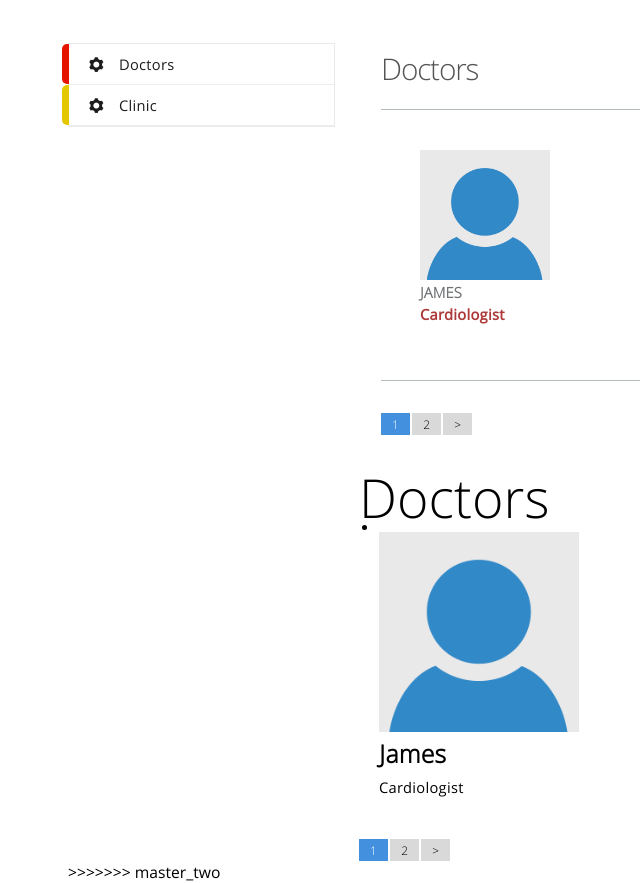
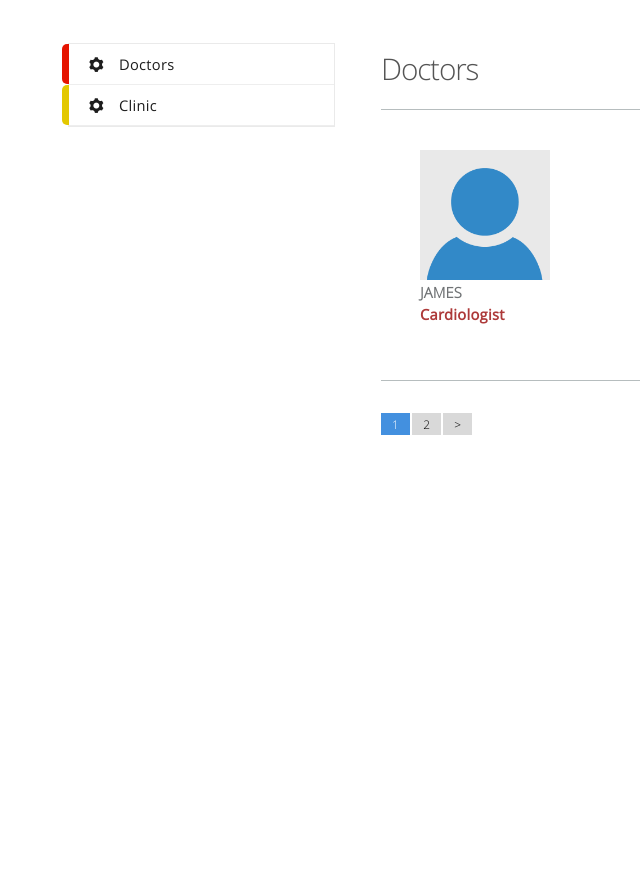
Before and after one commit to reidelicious/hms_test, a CodeIgniter app: a page that uses application/views/patient/explore.php in a window 1280 px wide. Shown: the part 66-949 px from the top of the page, without its empty margins (2-642 px from the left). After the commit the page ends 501 px from the top, so only its background shows below. Run offline with CodeIgniter, Linux system fonts and the light colour scheme; data comes from the database, SQL or seed files in the repository; some libraries are stand-ins or nearby versions.

Commit message:
fix explore

```diff
--- a/application/views/patient/explore.php
+++ b/application/views/patient/explore.php
@@ -1,13 +1,5 @@
-<?php echo link_tag('assets/css/l&g.css');
-	  echo link_tag('assets/css/dimmer.min.css');
-
-
- ?>
-
+<?php echo link_tag('assets/css/l&g.css');echo link_tag('assets/css/dimmer.min.css');?>
 <script src="<?php echo base_url('assets/js/dimmer.min.js')?>"></script>
-
-
-
 <div class="container">
     <div class="grid fluid">
         <div class="row">
@@ -19,19 +11,14 @@
                    		<li class="stick bg-yellow"><a href="#"><i class="icon-cog"></i>Clinic</a></li>
                     </ul>
                 </nav>
-            </div>
+            </div><!-- end of span3 -->
             <div class="span9">
                 <div class="lg">
-
                     <header>
                     	<h1>Doctors</h1>
                     </header>
-
                     <ul id="products" class="grid clearfix">
-	              	      <!-- row 1 -->
-	                      <?php
-					foreach($results as $data) {
-	    			?>
+                    <?php foreach($results as $data) { 	?>
                         <li class="clearfix dims">
                             <div class="ui dimmer">
                                 <div class="content">
@@ -46,109 +33,30 @@
                                     </div>
                                 </div>
                             </div>
-
                             <section class="left">
                             	<div class="thumb"> <?php echo img($data->avatar);?> </div>
-	              <?php echo '             <h3>'.$data->fname.'</h3>
+                            	<h3> <?php echo  $data->fname ?></h3>
                             </section>
                             <section class="right">
-	                       <span class="price">'.$data->specialist.' </span>
+                            	<span class="price"><?php echo $data->specialist ?> </span>
                             </section>
-	                    </li>';
-
-					}
-	?>
-
-
+                        </li>
+                    <?php } ?>
                     </ul>
-
                     <footer>
                     	<br />
-
                     	<div class="pagination small">
-
                    		<?php echo $links; ?>
-
                    		</div>
                     </footer>
-
                 </div>
-
-                    <header>
-                        <h1>Doctors</h1>
-                    </header>
-
-            	    <ul id="products" class="grid clearfix">
-              	      <!-- row 1 -->
-                      <?php
-				foreach($results as $data) {
-    			?>
-				<li class="clearfix dims">
-                    	 <div class="ui dimmer">
-                          	<div class="content">
-                             	<div class="center">
-                              		 <div class="viewProfile ui primary button">View Profile</div>
-                                     <input  type="hidden" id="id" value="<?php echo $data->id; ?>"/>
-                                     <input  type="hidden" id="fname" value="<?php echo $data->fname; ?>"/>
-                                     <input  type="hidden" id="lname" value="<?php echo $data->lname;?>"/>
-                                     <input  type="hidden" id="avatar" value="<?php echo $data->avatar; ?>"/>
-                                     <input  type="hidden" id="specialization" value="<?php echo $data->specialist; ?>"/>
-                                     <input  type="hidden" id="room_num" value="<?php echo $data->contact_num; ?>"/>
-
-
-
+            </div><!-- end of span9 -->
         </div>
-                            </div>
-                         </div>
-
-                        <section class="left">
-						<div class="thumb"> <?php echo img($data->avatar);?> </div>
-              <?php echo '             <h3>'.$data->fname.'</h3>
-                        </section>
-                        <section class="right">
-                       <span class="price">'.$data->specialist.' </span>
-                        </section>
-                    </li>';
-
-				}
-?>
-
-
-
-
-
-                </ul>
-
-                <footer>
-                <br />
-
-                  <div class="pagination small">
-
-                   <?php echo $links; ?>
-
-                </div>
-                </footer>
-
-            </div>
->>>>>>> master_two
-
-            </div>
-        </div>
-</div>
-
-
-
+    </div><!-- end of grid -->
 	<div id="modal_cont"></div>
-
-</div>
-
-
-
+</div> <!-- end of container -->
 <script type="text/javascript">
-
-
 $( document ).ready(function() {
-
 	$('.dims')
 		.dimmer({
 			on: 'hover',
@@ -156,12 +64,10 @@ $( document ).ready(function() {
 			show : 0,
 			hide : 10
 		}
-  });
-
+	});	//  end of .dims
 
 	$(document).on('click','.viewProfile', function(){
 		var $bla = $(this).parents('td').prev();
-
 		var lname = $(this).siblings('#lname').val();
 		var fname = $(this).siblings('#fname').val();
 		var email = $(this).siblings('#id').val();
@@ -169,19 +75,16 @@ $(document).on('click','.viewProfile', function(){
 		var Cnum = $(this).siblings('#room_num').val();
 		var Rnum = $(this).siblings('#cont_num').val();
 		var avatar = $(this).siblings('#avatar').val();
-
 		var id = $(this).siblings('#id').val();
-
-	var cont= '	<div class="modal fade" id="myModal" tabindex="-1" role="dialog" aria-labelledby="myModalLabel" aria-hidden="true">'+
+		var cont= 	'<div class="modal fade" id="myModal" tabindex="-1" role="dialog" aria-labelledby="myModalLabel" aria-hidden="true">'+
 						'<div class="modal-dialog">'+
 							'<div class="modal-content">'+
-					 ' <div class="modal-header">'+
+								'<div class="modal-header">'+
 									'<button type="button" class="close" data-dismiss="modal"><span aria-hidden="true">&times;</span><span class="sr-only">Close</span></button>'+
 									'<h4 class="modal-title" id="myModalLabel">Doctor </h4>'+
-					'  </div>'+
-					'  <div class="modal-body">'+
+								'</div>'+
+								'<div class="modal-body">'+
 									'<div class="thumb" style="margin: 0 auto;"><img  class="scale" src = "<?php echo base_url()?>'+avatar+'" ></div>'+
-
 										'<dl class="horizontal" style="margin: 0 auto;">'+
 											'<dt>Name:</dt>'+
 												'<dd>'+ fname+'  '+lname+'</dd>'+
@@ -194,11 +97,10 @@ $(document).on('click','.viewProfile', function(){
 											'<dt></dt>'+
 												'<dd><button class="default makeAppointment">lalala</button></dd>'+
 										'</dl>'+
-
 										'<form action="<?php echo base_url('admin/blabla'); ?>" method="POST"  class="appointmentForm" hidden="hidden">' +
 											'<label>id</label>' +
 											'<div class="input-control text"><input type="text" name="date" value="">'+
-               ' <button class="btn-clear"></button></div> ' +
+											'<button class="btn-clear"></button></div> ' +
 											'<label>email</label>' +
 											'<div class="input-control text"><input type="email"  value= "" name="time" required>'+
 											' <button class="btn-clear"></button></div> ' +
@@ -206,20 +108,18 @@ $(document).on('click','.viewProfile', function(){
 											'<div class="input-control text"><input type="text" value = "" name="message"  required>'+
 											' <button class="btn-clear"></button></div> ' +
 										'</form>'+
-					 ' </div>'+
-					 ' <div class="modal-footer appointmentForm" hidden="hidden">'+
+									'</div>'+
+									'<div class="modal-footer appointmentForm" hidden="hidden">'+
 										'<button type="button" class=" closemdl btn btn-default" data-dismiss="modal">Close</button>'+
 										'<button type="button" class=" closemdl btn btn-primary">Save changes</button>'+
-					 ' </div>'+
+									'</div>'+
 								'</div>'+
 							'</div>'+
 						'</div>';
+
 		$( "#modal_cont" ).html(cont);
 		$('#myModal').modal('show');
-
-
-});
-
+	});	//end of viewProfile
 
 	$(document).on('click','.makeAppointment', function(){
 	  $(".appointmentForm").show();
@@ -228,12 +128,5 @@ $(document).on('click','.makeAppointment', function(){
 	$(document).on('click','.closemdl', function(){
 	  $(".appointmentForm").hide();
 	});
-
-
-
 });//ready end
-
-
-
-
 </script>
```
Lines whose indentation alone changed are shown as unchanged.
